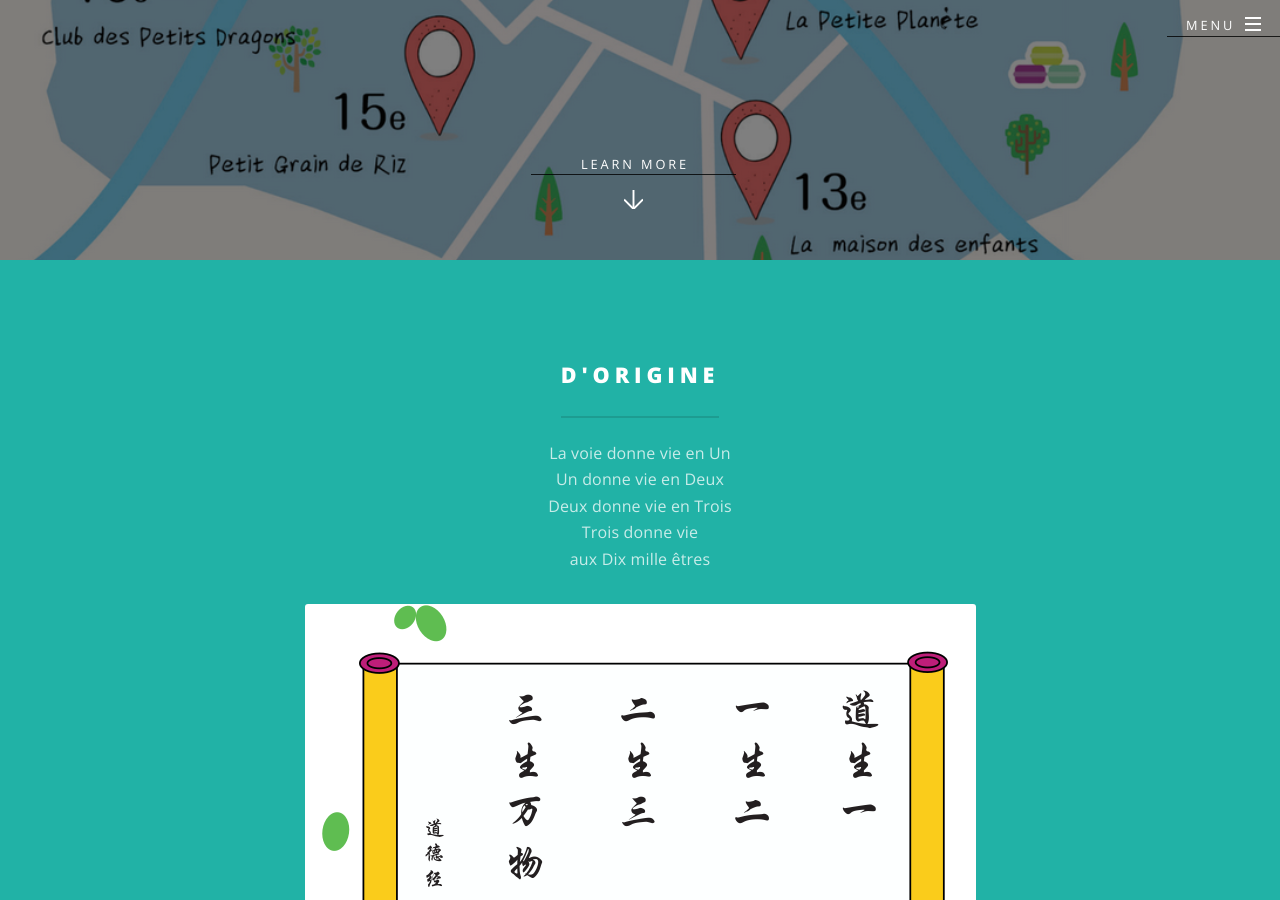
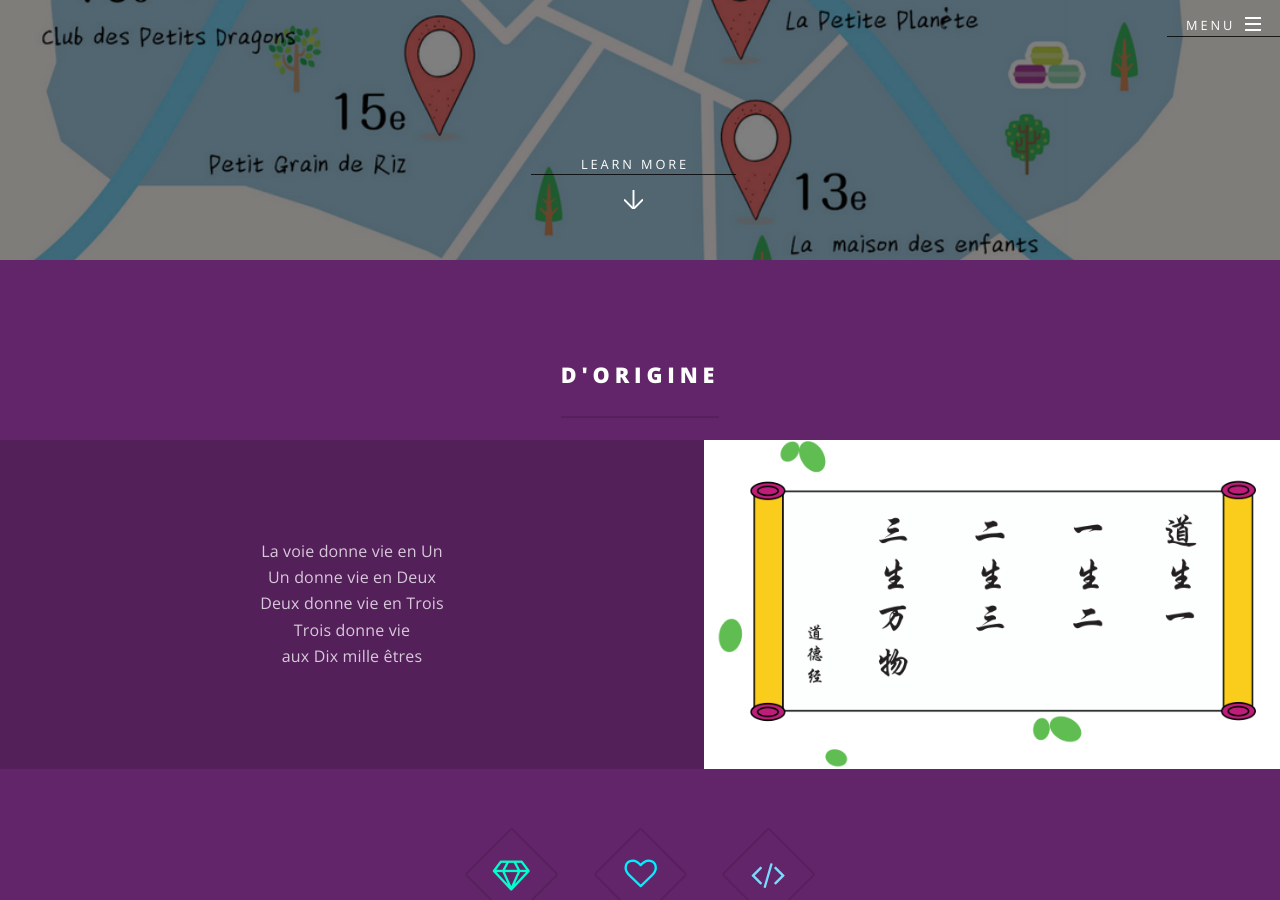
Before and after one commit to sandianshuiParis/spec, a Jekyll site: the page built from index.html, in a window 1280 px wide and 900 px high, scrolled down 640 px. Built offline with Jekyll 4.4.1, drawn with Linux system fonts in a browser that asks for light colours.

Commit message:
change bg image

```diff
--- a/_config.yml
+++ b/_config.yml
@@ -64,3 +64,5 @@ disqus:              disqus_shortname # get it on https://disqus.com/admin/
 markdown: kramdown
 #sass:
 #  style: compressed
+plugins:
+  - jekyll-responsive-image
--- a/_sass/libs/_vars.scss
+++ b/_sass/libs/_vars.scss
@@ -56,6 +56,7 @@
 			border2:		rgba(0,0,0,0.25),
 			border2-bg:		rgba(255,255,255,0.2)
 		),
+
 
 		accent2: (
 			bg:				#00ffcc,
@@ -121,5 +122,16 @@
 			border-bg:		rgba(0,0,0,0.0375),
 			border2:		#bfbfbf,
 			border2-bg:		rgba(0,0,0,0.1)
+		),
+
+		accent8: (
+			bg:				#622569,
+			fg-bold:		#ffffff,
+			fg:				mix(#622569, #ffffff, 25%),
+			fg-light:		mix(#622569, #ffffff, 40%),
+			border:			rgba(0,0,0,0.125),
+			border-bg:		rgba(255,255,255,0.075),
+			border2:		rgba(0,0,0,0.25),
+			border2-bg:		rgba(255,255,255,0.2)
 		)
 	);
--- a/css/main.scss
+++ b/css/main.scss
@@ -920,6 +920,10 @@ $baseurl: "{{ 'images' | relative_url }}";
 			}
 		}
 
+
+
+
+
 		.content {
 			@include padding(2em, 4em);
 			@include vendor('order', '2');
@@ -971,6 +975,18 @@ $baseurl: "{{ 'images' | relative_url }}";
 		@include breakpoint(small) {
 			.content {
 				@include padding(3em, 2em);
+			}
+		}
+		.image_only {
+			@include vendor('order', '1');
+			border-radius: 0;
+			width: 100%;
+			position: center;
+
+			img {
+				border-radius: 0;
+				width: 100%;
+				padding: 5%;
 			}
 		}
 	}
@@ -1166,7 +1182,7 @@ $baseurl: "{{ 'images' | relative_url }}";
 
 	.wrapper {
 		@include padding(6em, 0);
-
+		transparent
 		> .inner {
 			width: 60em;
 			margin: 0 auto;
@@ -1185,7 +1201,7 @@ $baseurl: "{{ 'images' | relative_url }}";
 		}
 
 		&.style1 {
-			@include wrapper(accent1);
+			@include wrapper(accent8);
 		}
 
 		&.style2 {
@@ -1202,6 +1218,10 @@ $baseurl: "{{ 'images' | relative_url }}";
 
 		&.style5 {
 			@include wrapper(accent7);
+		}
+
+		&.style6 {
+			@include wrapper(accent8);
 		}
 
 		@include breakpoint(medium) {
--- a/index.html
+++ b/index.html
@@ -23,13 +23,17 @@ layout: landing
 						<div class="inner">
 							<header class="major">
 								<h2>D'origine</h2>
-								<p>La voie donne vie en Un <br>
-									Un donne vie en Deux <br>
-									Deux donne vie en Trois<br>
-									Trois donne vie<br>
-									aux Dix mille êtres<br>
-								</p>
-								<div class="image"><img src="images/sandianshui/daodejing.png" alt="" /></div><div class="content">
+								<section class="spotlight">
+									<div class="content"><p>La voie donne vie en Un <br>
+										Un donne vie en Deux <br>
+										Deux donne vie en Trois<br>
+										Trois donne vie<br>
+										aux Dix mille êtres<br>
+									</p> </div>
+									<div class="image"><img src="images/sandianshui/daodejing.png" alt="" /></div>
+
+								</section>
+
 							</header>
 							<ul class="icons major">
 								<li><span class="icon fa-diamond major style1"><span class="label">Lorem</span></span></li>
@@ -74,14 +78,17 @@ layout: landing
 								<h2>Une Bibliothèque mobile et partagée pour les enfants</h2>
 								<p>Avec nos représentants en France, San Dian Shui propose également une bibliothèque privée itinérante d’ouvrages en chinois. Objectif ? Mettre plus en valeur ces ouvrages et aider les parents sur le choix et l’achat depuis la France des livres chinois. Nous sélectionnons par ailleurs les meilleurs ouvrages pour chaque représentant et nous proposons un service de « Prêt » aux adhérents. La bibliothèque renouvèle régulièrement ses collections. Les enfants et leurs parents peuvent y découvrir à la fois des livres classiques en chinois mais aussi des plus récents. De même, nous incitons toutes les familles à l’esprit de partage en présentant les livres « dormants ».</p>
 							</header>
+							<section class="spotlight">
+								<div class="image_only"><img src="images/sandianshui/iledefrance.png" alt="" /></div>
+							</section>
 							<ul class="features">
 								<li class="icon fa-paper-plane-o">
 									<h3>Paris</h3>
-									<div class="spotlight image"><img src="images/sandianshui/paris.png" alt="" /></div>
+									<!--<div class="spotlight image"><img src="images/sandianshui/paris.png" alt="" /></div>-->
 								</li>
 								<li class="icon fa-paper-plane-o">
 									<h3>Ile de France</h3>
-									<div class="spotlight image"><img src="images/sandianshui/iledefrance.png" alt="" /></div>
+									<!--<div class="spotlight image"><img src="images/sandianshui/iledefrance.png" alt="" /></div>-->
 								</li>
 								<li class="icon fa-paper-plane-o">
 									<h3>En Province</h3>
```
